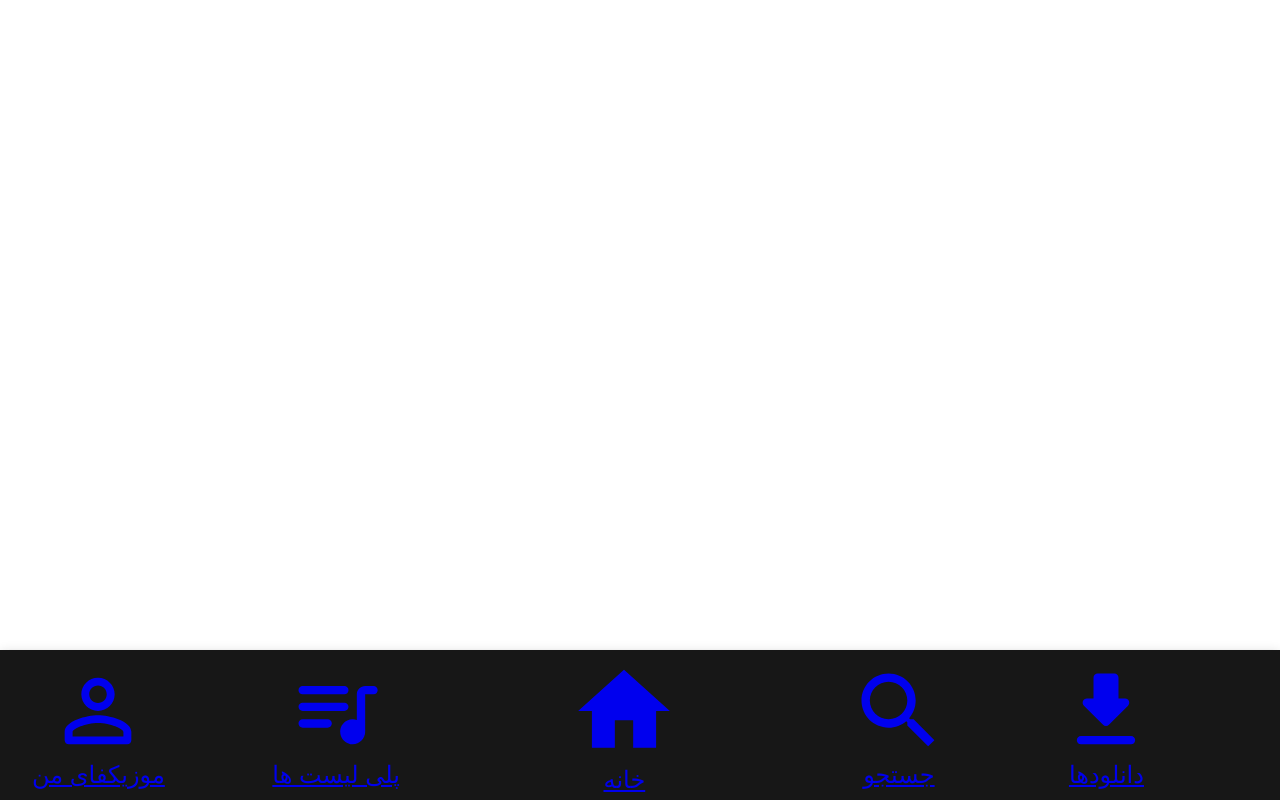
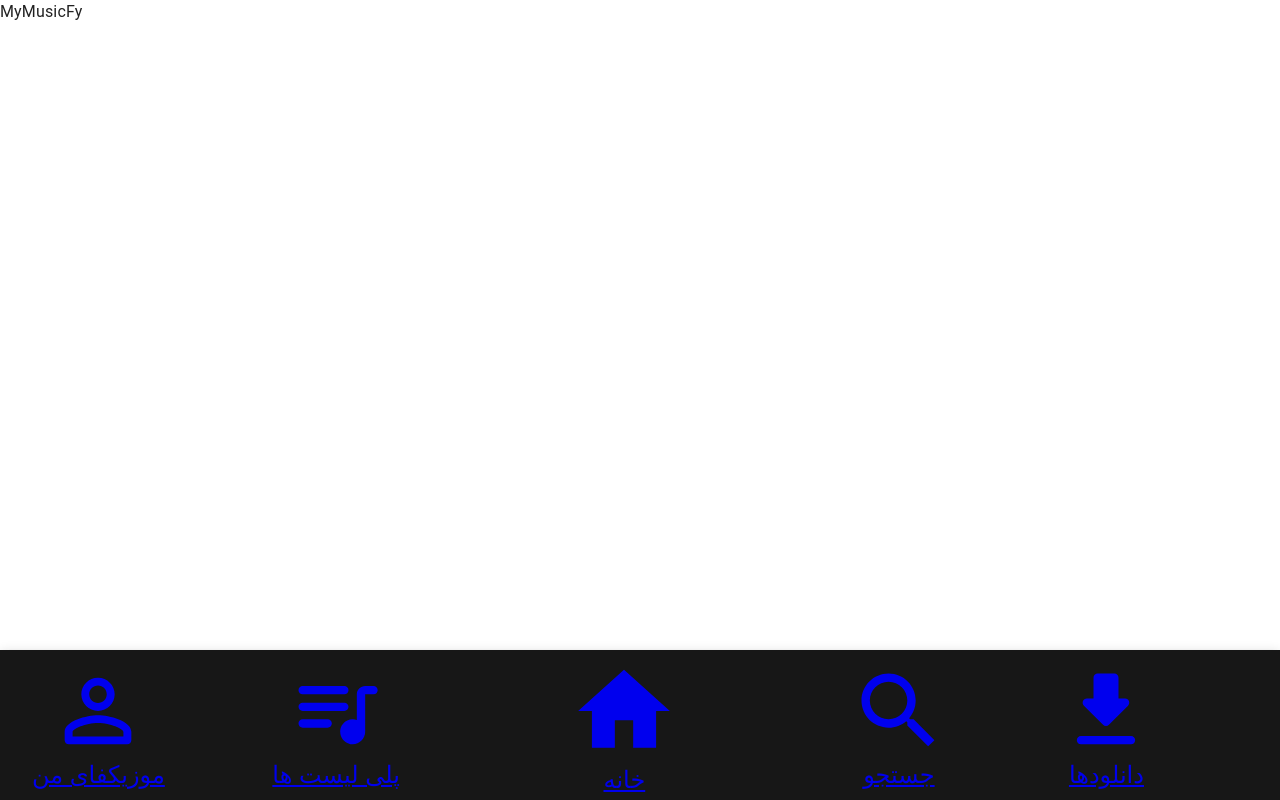
Before and after one commit to Amir-Asgari/mobile-music-player, a React (Create React App) app: page /myMusicFy in a window 1280 px wide. Built offline with nearby package versions, Linux system fonts and the light colour scheme.

Commit message:
add 4 components related to appBar and add related routs to app.js

```diff
--- a/src/App.js
+++ b/src/App.js
@@ -5,6 +5,10 @@ import albumsData from "./songs.json";
 import HomePage from "./componets/HomePage/HomePage";
 import AlbumPlayingList from "./componets/AlbumPlayingList/AlbumPlayingList";
 import BottomAppBar from "./componets/AppBar/AppBar";
+import MyMusicFy from "./componets/AppBar/AppBarComponents/myMusicFy/MyMusicFy";
+import Playlists from "./componets/AppBar/AppBarComponents/playLists/Playlists";
+import Search from "./componets/AppBar/AppBarComponents/search/Search";
+import Downloads from "./componets/AppBar/AppBarComponents/downloads/Downloads";
 
 function App() {
   return (
@@ -14,6 +18,10 @@ function App() {
         <Switch>
           <Route exact path="/" component={HomePage} />
           <Route exact path="/HomePage" component={HomePage} />
+          <Route exact path="/myMusicFy" component={MyMusicFy} />
+          <Route exact path="/playLists" component={Playlists} />
+          <Route exact path="/search" component={Search} />
+          <Route exact path="/downloads" component={Downloads} />
           <Route
             exact
             path="/album"
--- /dev/null
+++ b/src/componets/AppBar/AppBarComponents/downloads/Downloads.js
@@ -0,0 +1,11 @@
+import React from 'react'
+
+const Downloads = () => {
+  return (
+    <div>
+      Downloads
+    </div>
+  )
+}
+
+export default Downloads
--- /dev/null
+++ b/src/componets/AppBar/AppBarComponents/myMusicFy/MyMusicFy.js
@@ -0,0 +1,11 @@
+import React from 'react'
+
+const MyMusicFy = () => {
+  return (
+    <div>
+      MyMusicFy
+    </div>
+  )
+}
+
+export default MyMusicFy
--- /dev/null
+++ b/src/componets/AppBar/AppBarComponents/playLists/Playlists.js
@@ -0,0 +1,11 @@
+import React from 'react'
+
+const Playlists = () => {
+  return (
+    <div>
+      Playlists
+    </div>
+  )
+}
+
+export default Playlists
--- /dev/null
+++ b/src/componets/AppBar/AppBarComponents/search/Search.js
@@ -0,0 +1,11 @@
+import React from 'react'
+
+const Search = () => {
+  return (
+    <div>
+      Search
+    </div>
+  )
+}
+
+export default Search
```
Also changed, not shown: src/componets/AppBar/AppBarComponents/downloads/Downloads.mudule.css (added), src/componets/AppBar/AppBarComponents/myMusicFy/MyMusicFy.module.css (added), src/componets/AppBar/AppBarComponents/playLists/Playlists.module.css (added), src/componets/AppBar/AppBarComponents/search/Search.module.css (added).
